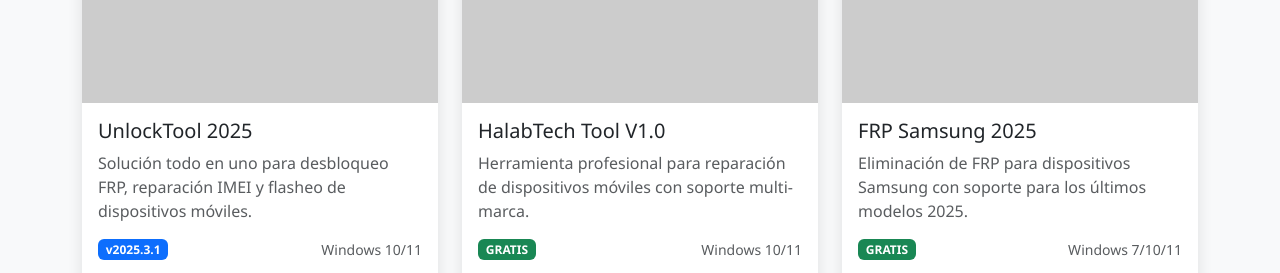
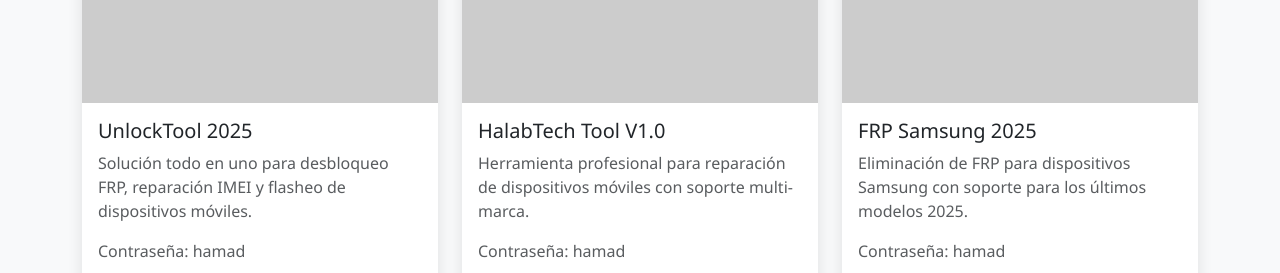
Before and after one commit to fullprogram34/techtoolls, a plain HTML site: page index.html in a window 1280 px wide. Shown: the part 723-996 px from the top of the page. Drawn offline with nearby package versions, Linux system fonts and the light colour scheme; placeholder pictures from the web are drawn by us.

Commit message:
Update index.html

```diff
--- a/index.html
+++ b/index.html
@@ -133,6 +133,7 @@
                         <div class="card-body">
                             <h5 class="card-title">UnlockTool 2025</h5>
                             <p class="card-text text-muted">Solución todo en uno para desbloqueo FRP, reparación IMEI y flasheo de dispositivos móviles.</p>
+                             <p class="card-text text-muted">Contraseña: hamad</p>
                             <div class="d-flex justify-content-between align-items-center">
                                 <span class="badge bg-primary">v2025.3.1</span>
                                 <small class="text-muted">Windows 10/11</small>
@@ -153,6 +154,7 @@
                         <div class="card-body">
                             <h5 class="card-title">HalabTech Tool V1.0</h5>
                             <p class="card-text text-muted">Herramienta profesional para reparación de dispositivos móviles con soporte multi-marca.</p>
+                            <p class="card-text text-muted">Contraseña: hamad</p>
                             <div class="d-flex justify-content-between align-items-center">
                                 <span class="badge bg-success">GRATIS</span>
                                 <small class="text-muted">Windows 10/11</small>
@@ -176,6 +178,7 @@
                         <div class="card-body">
                             <h5 class="card-title">FRP Samsung 2025</h5>
                             <p class="card-text text-muted">Eliminación de FRP para dispositivos Samsung con soporte para los últimos modelos 2025.</p>
+                            <p class="card-text text-muted">Contraseña: hamad</p>
                             <div class="d-flex justify-content-between align-items-center">
                                 <span class="badge bg-success">GRATIS</span>
                                 <small class="text-muted">Windows 7/10/11</small>
```
